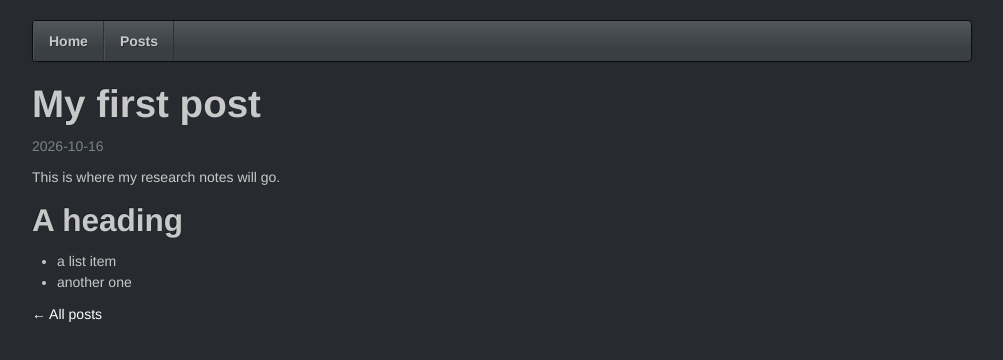
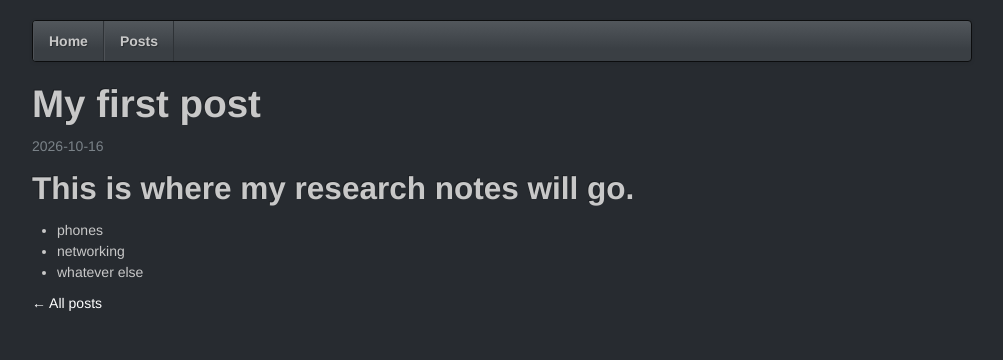
Before and after one commit to kadencabs/website, an Eleventy site: page posts/first-post.md in a window 1280 px wide. Shown: the whole page, without its empty margins (138-1141 px from the left). Built offline with nearby package versions, Linux system fonts and the light colour scheme; Eleventy itself is replaced by a stand-in of ours; files that its build step writes are made by us from their sources.

Commit message:
Update Posts “first-post”

```diff
--- a/posts/first-post.md
+++ b/posts/first-post.md
@@ -1,10 +1,11 @@
 ---
 title: My first post
 date: 2026-10-16
+description: ''
 ---
-This is where my research notes will go.
 
-## A heading
+## This is where my research notes will go.
 
-- a list item
-- another one
+- phones
+- networking
+- whatever else
```
